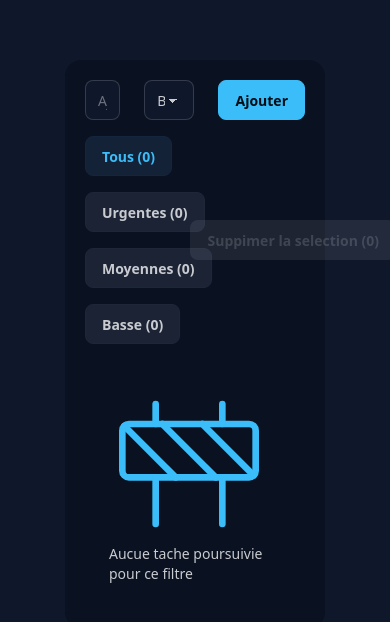
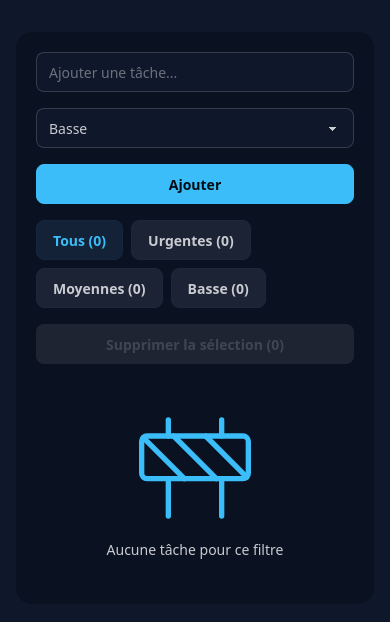
Before and after one commit to jonathanmyinda/Projet_todo_React, a React (Vite) app: page / in a window 390 px wide. Shown: the top 622 px of the page. Built offline with nearby package versions, Linux system fonts and the light colour scheme.

Commit message:
ajout du responsive design pou mobile first

```diff
--- a/src/App.tsx
+++ b/src/App.tsx
@@ -33,12 +33,12 @@ function App() {
       priority: priority
     }
 
-    const newTodos = [newTodo , ...todos]
+    const newTodos = [newTodo, ...todos]
     setTodos(newTodos)
     setInput("")
     setPriority("basse")
-    console.log(newTodos)
   }
+
   let filteredTodos: todo[] = []
   if (filter === "Tous") {
     filteredTodos = todos
@@ -51,92 +51,112 @@ function App() {
   const lowCount = todos.filter((t) => t.priority === "basse").length
   const totalCount = todos.length
 
-  function deleteTodo(id: number){
+  function deleteTodo(id: number) {
     const newTodos = todos.filter((todo) => todo.id !== id)
     setTodos(newTodos)
   }
 
-  const [selectedTodos , setSelectedTodos]  = useState<Set<number>>(new Set())
+  const [selectedTodos, setSelectedTodos] = useState<Set<number>>(new Set())
 
-  function toggleSelectedTodos (id: number) {
+  function toggleSelectedTodos(id: number) {
     const newSelected = new Set(selectedTodos)
-    if(newSelected.has(id)){
-      newSelected.delete(id)
-    }else{
-      newSelected.add(id)
-    }
+    newSelected.has(id) ? newSelected.delete(id) : newSelected.add(id)
     setSelectedTodos(newSelected)
   }
 
-  function finishSelected () {
-    const newTodos = todos.filter((todo) => {
-      if(selectedTodos.has(todo.id)){
-        return false
-      }else{
-        return true
-      }
-    })
+  function finishSelected() {
+    const newTodos = todos.filter((todo) => !selectedTodos.has(todo.id))
     setTodos(newTodos)
     setSelectedTodos(new Set())
   }
 
   return (
-    <div className="flex justify-center">
-      <div className="w-2/3 flex flex-col gap-4 my-15 bg-base-300 p-5 rounded-2xl">
-        <div className="flex gap-6">
-          <input type="text"
+    <div className="flex justify-center px-4">
+      <div className="w-full md:w-2/3 lg:w-1/2 flex flex-col gap-4 my-8 bg-base-300 p-5 rounded-2xl">
+
+        {/* INPUTS RESPONSIVE */}
+        <div className="flex flex-col md:flex-row gap-4">
+          <input
+            type="text"
             className="input w-full"
             placeholder="Ajouter une tâche..."
             value={input}
             onChange={(e) => setInput(e.target.value)}
           />
-          <select name="priority" id="priority" className="select" value={priority} onChange={(e) => setPriority(e.target.value as priority)}>
+
+          <select
+            name="priority"
+            id="priority"
+            className="select w-full md:w-auto"
+            value={priority}
+            onChange={(e) => setPriority(e.target.value as priority)}
+          >
             <option value="urgente">Urgente</option>
             <option value="moyenne">Moyenne</option>
             <option value="basse">Basse</option>
           </select>
-          <button className="btn btn-primary" onClick={addTodo}>Ajouter</button>
+
+          <button className="btn btn-primary w-full md:w-auto" onClick={addTodo}>
+            Ajouter
+          </button>
         </div>
-        <div className='flex items-center justify-between'>
-          <div className='space-y-2 flex-1 h-fit'>
-            <div className='flex flex-wrap gap-4'>
-              <button className={`btn btn-soft ${filter === "Tous" ? "btn btn-primary" : ""}`} onClick={() => setFilter("Tous")}>
+
+        {/* FILTRES + BOUTON SELECTION */}
+        <div className="flex flex-col md:flex-row items-start md:items-center justify-between gap-4">
+          <div className="flex flex-wrap gap-2 sm:gap-4">
+            <button className={`btn btn-soft ${filter === "Tous" ? "btn-primary" : ""}`}
+              onClick={() => setFilter("Tous")}>
               Tous ({totalCount})
             </button>
-              <button className={`btn btn-soft ${filter === "urgente" ? "btn btn-primary" : ""}`} onClick={() => setFilter("urgente")}>
+
+            <button className={`btn btn-soft ${filter === "urgente" ? "btn-primary" : ""}`}
+              onClick={() => setFilter("urgente")}>
               Urgentes ({urgentCount})
             </button>
-              <button className={`btn btn-soft ${filter === "moyenne" ? "btn btn-primary" : ""}`} onClick={() => setFilter("moyenne")}>
+
+            <button className={`btn btn-soft ${filter === "moyenne" ? "btn-primary" : ""}`}
+              onClick={() => setFilter("moyenne")}>
               Moyennes ({mediumCount})
             </button>
-              <button className={`btn btn-soft ${filter === "basse" ? "btn btn-primary" : ""}`} onClick={() => setFilter("basse")}>
+
+            <button className={`btn btn-soft ${filter === "basse" ? "btn-primary" : ""}`}
+              onClick={() => setFilter("basse")}>
               Basse ({lowCount})
             </button>
           </div>
-          </div>
-          <button className="btn btn-primary" disabled={selectedTodos.size === 0} onClick={finishSelected}>
-            Suppimer la selection ({selectedTodos.size})
+
+          <button
+            className="btn btn-primary w-full md:w-auto"
+            disabled={selectedTodos.size === 0}
+            onClick={finishSelected}
+          >
+            Supprimer la sélection ({selectedTodos.size})
           </button>
         </div>
+
+        {/* TODO LISTE */}
         {filteredTodos.length > 0 ? (
-          <ul className='divide-y divide-primary/20'>
+          <ul className="divide-y divide-primary/20">
             {filteredTodos.map((todo) => (
               <li key={todo.id}>
-                <TodoItem todo={todo}
+                <TodoItem
+                  todo={todo}
                   onDelete={() => deleteTodo(todo.id)}
                   isSelected={selectedTodos.has(todo.id)}
-                          onToggleSelect={toggleSelectedTodos} />
+                  onToggleSelect={toggleSelectedTodos}
+                />
               </li>
             ))}
           </ul>
         ) : (
-          <div className='flex justify-center items-center p-6'>
+          <div className="flex justify-center items-center p-6 text-center">
             <div>
-              <Construction strokeWidth={1} className='w-40 h-40 text-primary'/>
-              <p className='text-sm'>Aucue tache poursuivie pour ce filtre</p>
+              <Construction strokeWidth={1} className="w-32 h-32 mx-auto text-primary" />
+              <p className="text-sm mt-2">Aucune tâche pour ce filtre</p>
             </div>
           </div>
         )}
+
       </div>
     </div>
   )
```
Lines whose indentation alone changed are shown as unchanged.
